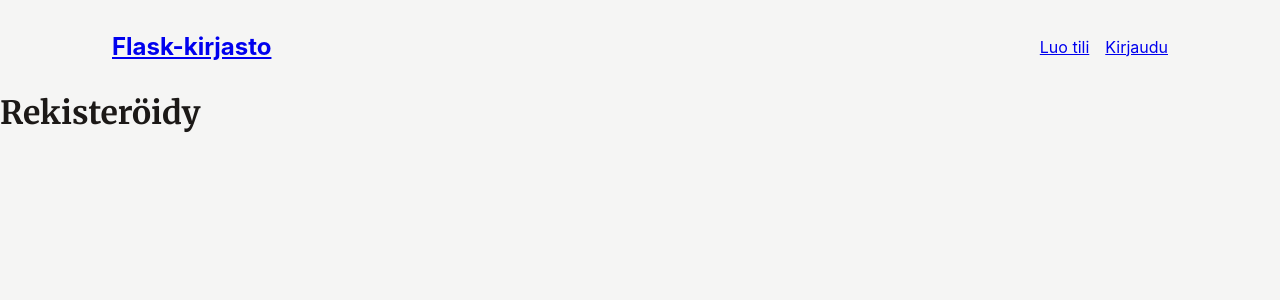
After one commit to anttikivi/flask-library, a Flask app: page /luo-tili/ in a window 1280 px wide. The commit adds this page. Shown: the top 300 px of the page. Run offline with Flask 3, Linux system fonts and the light colour scheme; some web fonts are replaced.

Commit message:
feat: change the route for the registration page and add a note on the chosen URLs

```diff
--- a/app.py
+++ b/app.py
@@ -8,3 +8,8 @@ context = {"site": {"subtitle": "Kirjat purkissa", "title": "Flask-kirjasto"}}
 @app.route("/")
 def index() -> str:
     return render_template("index.html", **context, is_home=True)
+
+
+@app.route("/luo-tili/")
+def register() -> str:
+    return render_template("register.html", **context)
--- a/templates/layout.html
+++ b/templates/layout.html
@@ -5,9 +5,9 @@
     <meta name="viewport" content="width=device-width, initial-scale=1" />
 
     {% if is_home -%}
-    <title>{{ site.title }} - {{ site.subtitle }}</title>
+      <title>{{ site.title }} - {{ site.subtitle }}</title>
     {%- else -%}
-    <title>{{ title }} - {{ site.title }}</title>
+      <title>{%- block title %}{%- endblock %} - {{ site.title }}</title>
     {%- endif -%}
 
     <link href="/static/main.css" rel="stylesheet" />
@@ -27,12 +27,12 @@
     <header class="main-header-wrapper">
       <div class="container main-header">
         {% if is_home -%}
-        <h1>{{- site.title -}}</h1>
+          <h1>{{- site.title -}}</h1>
         {%- else -%}
-        <a class="title" href="/">{{- site.title -}}</a>
+          <a class="title" href="/">{{- site.title -}}</a>
         {%- endif -%}
         <div class="links">
-          <a href="/">Rekisteröidy</a><a href="/">Kirjaudu</a>
+          <a href="/luo-tili">Luo tili</a><a href="/">Kirjaudu</a>
         </div>
       </div>
     </header>
--- /dev/null
+++ b/templates/register.html
@@ -0,0 +1,5 @@
+{% extends "layout.html" %}
+{% block title %}Luo tili{% endblock %}
+{% block content %}
+  <h1>Rekisteröidy</h1>
+{% endblock %}
```
Also changed, not shown: README.md.
